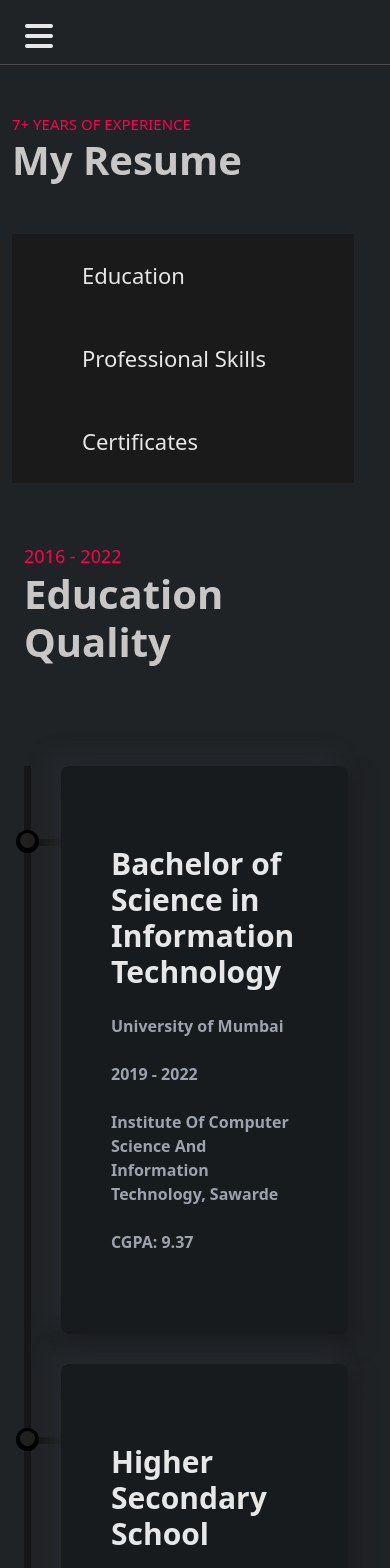
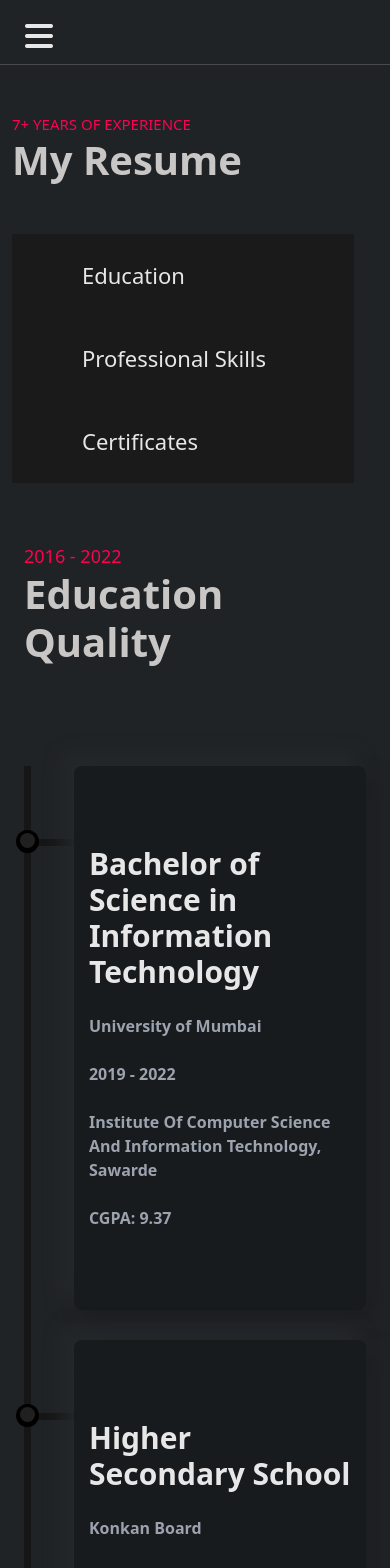
Before and after one commit to TejasviVichare/Portfolio, a React (Create React App) app: page /resume in a window 390 px wide. Shown: the top 1568 px of the page. Built offline with nearby package versions, Linux system fonts and the light colour scheme.

Commit message:
Add files via upload

```diff
--- a/src/App.css
+++ b/src/App.css
@@ -204,8 +204,9 @@ section .features{
 }
 
 section .features .container{
+  width: auto;
   border-top: solid 1px black;
-  margin-left: 100px;
+
 }
 
 section .features .container  #first-row .col p{
@@ -230,7 +231,7 @@ section .features .container  #first-row .col h1{
   box-shadow: 10px 10px 19px #1c1e22,-10px -10px 19px #262a2e;
   font-size: 20px;
   box-sizing: border-box;
-  width: 400px;
+
   height: 350px;
   padding-top: 80px;
   overflow-y: hidden;
@@ -619,7 +620,7 @@ section .resume .container  #first-row .col{
     padding-right:70px;
   }
   .education{
-    width: 95%;
+    width: 100%;
     height: auto;
     margin-left: 0px;
   }
@@ -707,6 +708,15 @@ section .resume .container  #first-row .col{
     display: none;
     justify-content: center;
     margin-left: 0px;
+  }
+  .education-main2{
+    width: 100%;
+    background-color: #181b1d;
+    padding: 15px;
+   padding-bottom: 80px;
+   padding-top: 80px;
+   border-radius: 8px;
+   box-shadow: 10px 10px 19px #1c1e22,-10px -10px 19px #262a2e;
   }
 }
 #Certificates .education-main1{
```
